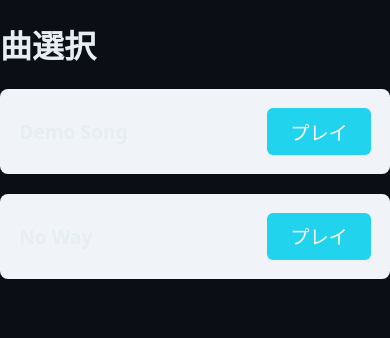
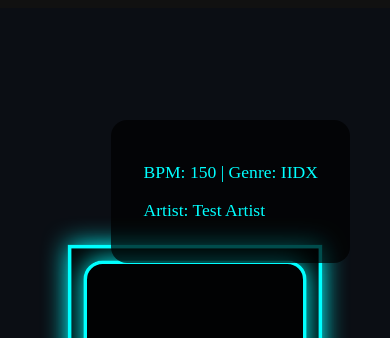
Before and after one commit to itsme03up/donkmaster, a Django app: template game/templates/select.html in a window 390 px wide; the page is wider, and only the part inside the window is pictured. Shown: the top 338 px of that part. Run offline with Django 4.2, Linux system fonts and the light colour scheme; the template is opened without the code that fills it, so the values that code supplies are empty.

Commit message:
Enhance song selection feature with dynamic carousel and styling updates

```diff
--- a/donkmaster/settings.py
+++ b/donkmaster/settings.py
@@ -1,3 +1,6 @@
+"""
+Django settings for DonkMaster project.
+"""
 from pathlib import Path
 BASE_DIR = Path(__file__).resolve().parent.parent
 SECRET_KEY = 'dev-secret-key-change-me'
--- a/game/static/style.css
+++ b/game/static/style.css
@@ -1,3 +1,123 @@
+body.orbitron, body.cool, body.hardbass {
+  font-family: 'Orbitron', 'Bebas Neue', 'sans-serif';
+}
+body.cool {
+  background: #0b0e14;
+  color: #0ff;
+}
+body.hardbass {
+  background: #111;
+  color: #ff0;
+}
+.song-select {
+  display: flex;
+  flex-direction: column;
+  align-items: center;
+  justify-content: center;
+  min-height: 100vh;
+  position: relative;
+}
+.song-carousel {
+  display: flex;
+  align-items: center;
+  margin-top: 80px;
+  z-index: 2;
+}
+.song {
+  text-align: center;
+  transition: transform 0.3s, opacity 0.3s;
+  color: inherit;
+}
+.song.prev, .song.next {
+  opacity: 0.5;
+  transform: scale(0.8);
+}
+.song.active {
+  transform: scale(1.2);
+  border: 3px solid #0ff;
+  padding: 10px;
+  box-shadow: 0 0 20px #0ff;
+  background: rgba(0,0,0,0.7);
+}
+body.hardbass .song.active {
+  border-color: #ff0;
+  box-shadow: 0 0 20px #ff0;
+}
+.song img {
+  width: 180px;
+  height: 180px;
+  object-fit: cover;
+  border-radius: 16px;
+  margin-bottom: 10px;
+}
+.neon-frame {
+  border: 3px solid #0ff;
+  border-radius: 16px;
+  padding: 40px 30px;
+  font-size: 2em;
+  color: #0ff;
+  background: rgba(0,0,0,0.5);
+  box-shadow: 0 0 20px #0ff;
+}
+body.hardbass .neon-frame {
+  border-color: #ff0;
+  color: #ff0;
+  box-shadow: 0 0 20px #ff0;
+}
+.play-btn {
+  margin-top: 20px;
+  font-size: 1.5rem;
+  padding: 10px 30px;
+  border: 2px solid #ff0;
+  background: transparent;
+  color: #ff0;
+  cursor: pointer;
+  transition: all 0.2s;
+  z-index: 2;
+}
+.play-btn:hover {
+  background: #ff0;
+  color: #000;
+}
+.side-panel {
+  position: absolute;
+  right: 40px;
+  top: 120px;
+  background: rgba(0,0,0,0.7);
+  padding: 24px 32px;
+  border-radius: 16px;
+  font-size: 1.1em;
+  min-width: 220px;
+  z-index: 2;
+  color: inherit;
+}
+.flag.ru {
+  display: inline-block;
+  width: 32px; height: 20px;
+  background: linear-gradient(to bottom, #fff 33%, #0033a0 33% 66%, #d52b1e 66%);
+  border: 2px solid #fff;
+  margin-left: 8px;
+  animation: blink 0.5s steps(1) infinite alternate;
+}
+.flag.ua {
+  display: inline-block;
+  width: 32px; height: 20px;
+  background: linear-gradient(to bottom, #0057b7 50%, #ffd700 50%);
+  border: 2px solid #fff;
+  margin-left: 8px;
+  animation: blink 0.5s steps(1) infinite alternate;
+}
+@keyframes blink {
+  0% { opacity: 1; }
+  100% { opacity: 0.3; }
+}
+#bgfx {
+  position: fixed;
+  left: 0; top: 0;
+  width: 100vw; height: 100vh;
+  z-index: 0;
+  pointer-events: none;
+}
 *{box-sizing:border-box}body{margin:0;background:#0b0e14;color:#e6edf3;font-family:ui-sans-serif,system-ui}
 .hud{display:flex;gap:12px;align-items:center;padding:10px 12px;background:rgba(255,255,255,.03);backdrop-filter:blur(4px);position:sticky;top:0}
 .btn{background:#2563eb;color:#fff;border:0;padding:10px 14px;border-radius:10px;cursor:pointer}
--- a/game/templates/select.html
+++ b/game/templates/select.html
@@ -4,20 +4,85 @@
 <title>曲選択 | DonkMaster</title>
 <link rel="stylesheet" href="{% static 'style.css' %}">
 </head><body>
-<h1>曲選択</h1>
-<div id="song-list"></div>
+<div class="song-select">
+  <canvas id="bgfx"></canvas>
+  <div class="song-carousel">
+    <div class="song prev" id="prev-song"></div>
+    <div class="song active" id="active-song">
+      <!-- ジャケット or フレーム＋曲名 -->
+    </div>
+    <div class="song next" id="next-song"></div>
+  </div>
+  <div class="side-panel" id="side-panel"></div>
+  <button class="play-btn" id="play-btn">▶ PLAY</button>
+</div>
+<audio id="se-tick" src="{% static 'audio/no_way.ogg' %}" preload="auto" style="display:none"></audio>
 <script>
-// 仮の曲リスト（本来はAPIで取得）
+// 曲リスト（画像・情報付き）
 const songs = [
-  { slug: 'demo', title: 'Demo Song', audio: 'demo.wav' },
-  { slug: 'no_way', title: 'No Way', audio: 'no_way.ogg' }
+  { slug: 'demo', title: 'Demo Song', bpm: 150, genre: 'IIDX', artist: 'Test Artist', img: null, color: '#0ff', theme: 'cool' },
+  { slug: 'no_way', title: 'No Way', bpm: 150, genre: 'Hardbass', artist: 'DJ Gopnik', img: "{% static 'img/no_way.jpg' %}", color: '#ff0', theme: 'hardbass', flag: 'ru' }
 ];
-const list = document.getElementById('song-list');
-songs.forEach(song => {
-  const div = document.createElement('div');
-  div.className = 'song-item';
-  div.innerHTML = `<b>${song.title}</b> <button onclick="location.href='/play/${song.slug}'">プレイ</button>`;
-  list.appendChild(div);
+let idx = 0;
+const prev = document.getElementById('prev-song');
+const active = document.getElementById('active-song');
+const next = document.getElementById('next-song');
+const panel = document.getElementById('side-panel');
+const playBtn = document.getElementById('play-btn');
+const seTick = document.getElementById('se-tick');
+function render() {
+  // 前
+  const prevIdx = (idx + songs.length - 1) % songs.length;
+  prev.innerHTML = songs[prevIdx].img ? `<img src="${songs[prevIdx].img}" alt="${songs[prevIdx].title}"><div>${songs[prevIdx].title}</div>` : `<div class="neon-frame">${songs[prevIdx].title}</div>`;
+  // 中央
+  const s = songs[idx];
+  active.innerHTML = s.img ? `<img src="${s.img}" alt="${s.title}"><h2>${s.title}</h2>` : `<div class="neon-frame"><h2>${s.title}</h2></div>`;
+  // BPM/ジャンル/アーティスト/国旗
+  let info = `<p>BPM: ${s.bpm} | Genre: ${s.genre}</p><p>Artist: ${s.artist}</p>`;
+  if(s.genre==='Hardbass') info += `<span class="flag ${s.flag}"></span>`;
+  panel.innerHTML = info;
+  // 次
+  const nextIdx = (idx + 1) % songs.length;
+  next.innerHTML = songs[nextIdx].img ? `<img src="${songs[nextIdx].img}" alt="${songs[nextIdx].title}"><div>${songs[nextIdx].title}</div>` : `<div class="neon-frame">${songs[nextIdx].title}</div>`;
+  // 色テーマ
+  document.body.className = s.theme;
+}
+function slide(dir) {
+  idx = (idx + dir + songs.length) % songs.length;
+  seTick.currentTime = 0; seTick.play();
+  render();
+}
+document.addEventListener('keydown',e=>{
+  if(e.key==='ArrowLeft') slide(-1);
+  if(e.key==='ArrowRight') slide(1);
+  if(e.key==='Enter') playBtn.click();
 });
+document.addEventListener('wheel',e=>{ if(e.deltaY<0) slide(-1); else if(e.deltaY>0) slide(1); });
+playBtn.onclick=()=>{ location.href = `/play/${songs[idx].slug}`; };
+render();
+// BPM同期ストロボ/アナライザー簡易実装
+const bgfx = document.getElementById('bgfx');
+bgfx.width = window.innerWidth; bgfx.height = window.innerHeight;
+const g = bgfx.getContext('2d');
+let t = 0;
+function anim() {
+  t += 1/60;
+  const s = songs[idx];
+  // ストロボ
+  if(s.bpm) {
+    const beat = (t * s.bpm / 60) % 1;
+    g.clearRect(0,0,bgfx.width,bgfx.height);
+    g.fillStyle = beat<0.1 ? s.color : '#111';
+    g.fillRect(0,0,bgfx.width,8);
+    // EQ風
+    for(let i=0;i<20;i++){
+      const h = Math.abs(Math.sin(t*2+i))*40+20;
+      g.fillStyle = s.color;
+      g.fillRect(30+i*20,bgfx.height-60-h,12,h);
+    }
+  }
+  requestAnimationFrame(anim);
+}
+anim();
 </script>
 </body></html>
--- a/game/urls.py
+++ b/game/urls.py
@@ -4,4 +4,5 @@
     path('', views.index, name='index'),  # 曲選択画面
     path('play/<slug:slug>', views.play, name='play'),  # プレイ画面
     path('charts/<slug:slug>.json', views.chart, name='chart'),
+    path('api/chart/<slug:slug>', views.get_chart, name='get_chart'),  # 薄いAPI
 ]
```
Also changed, not shown: game/views.py (+9 -1 lines).
